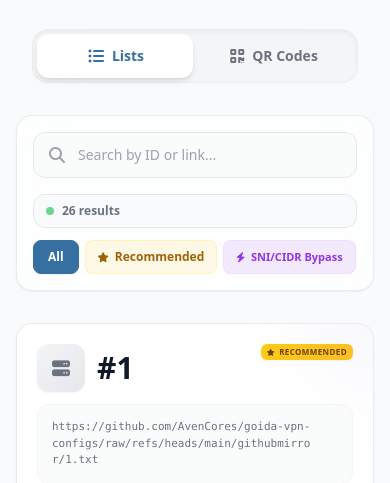
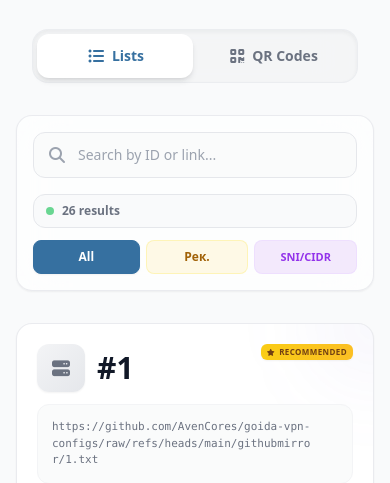
Before and after one commit to AvenCores/goida-vpn-site, a Flask app: page / in a window 390 px wide. Shown: the part 1245-1728 px from the top of the page. Run offline with Flask 3, Linux system fonts and the light colour scheme; data that the repository does not hold is empty; some libraries are stand-ins or nearby versions.

Commit message:
fix for mobile 2

```diff
--- a/templates/components/tabs.html
+++ b/templates/components/tabs.html
@@ -100,29 +100,29 @@
             </div>
 
             <!-- Кнопки фильтров -->
-            <div class="flex items-center gap-1.5">
+            <div class="flex items-center gap-1.5 w-full sm:w-auto">
                 <button @click="filterType = 'all'; if(window.trackEvent) window.trackEvent('filter', { type: 'all' })"
                         :class="filterType === 'all'
                             ? 'bg-brand-blue text-white shadow-sm border-brand-blue'
                             : 'bg-white dark:bg-gray-800 text-gray-700 dark:text-gray-300 border-gray-200 dark:border-gray-700 hover:border-gray-300 dark:hover:border-gray-600'"
-                        class="px-3.5 py-2 rounded-lg text-xs font-bold transition-all border" data-i18n="tabs.filter_all">
+                        class="flex-1 sm:flex-none px-3.5 py-2 rounded-lg text-xs font-bold transition-all border justify-center flex items-center" data-i18n="tabs.filter_all">
                     Все
                 </button>
                 <button @click="filterType = 'recommended'; if(window.trackEvent) window.trackEvent('filter', { type: 'recommended' })"
                         :class="filterType === 'recommended'
                             ? 'bg-yellow-400 text-yellow-900 shadow-sm border-yellow-400'
                             : 'bg-yellow-400/10 text-yellow-700 dark:text-yellow-400 border-yellow-200/50 dark:border-yellow-800/30 hover:border-yellow-300 dark:hover:border-yellow-700/50'"
-                        class="px-3 py-2 rounded-lg text-xs font-bold transition-all flex items-center gap-1.5 border">
-                    <i class="fa-solid fa-star text-[10px]" :class="filterType === 'recommended' ? 'text-yellow-900' : ''"></i>
-                    <span data-i18n="tabs.filter_recommended">Рекомендованные</span>
+                        class="flex-1 sm:flex-none px-3 py-2 rounded-lg text-xs font-bold transition-all flex items-center gap-1.5 border whitespace-nowrap justify-center">
+                    <span class="min-[640px]:hidden">Рек.</span>
+                    <span class="hidden min-[640px]:inline" data-i18n="tabs.filter_recommended">Рекомендованные</span>
                 </button>
                 <button @click="filterType = 'sni'; if(window.trackEvent) window.trackEvent('filter', { type: 'sni' })"
                         :class="filterType === 'sni'
                             ? 'bg-purple-600 text-white shadow-sm border-purple-600'
                             : 'bg-purple-600/10 text-purple-600 dark:text-purple-400 border-purple-200/50 dark:border-purple-800/30 hover:border-purple-300 dark:hover:border-purple-700/50'"
-                        class="px-3 py-2 rounded-lg text-[11px] font-bold transition-all flex items-center gap-1.5 border whitespace-nowrap">
-                    <i class="fa-solid fa-bolt text-[10px]" :class="filterType === 'sni' ? 'text-white' : ''"></i>
-                    <span data-i18n="tabs.filter_sni">Обход SNI/CIDR</span>
+                        class="flex-1 sm:flex-none px-3 py-2 rounded-lg text-[11px] font-bold transition-all flex items-center gap-1.5 border whitespace-nowrap justify-center">
+                    <span class="min-[640px]:hidden">SNI/CIDR</span>
+                    <span class="hidden min-[640px]:inline" data-i18n="tabs.filter_sni">Обход SNI/CIDR</span>
                 </button>
             </div>
         </div>
```
